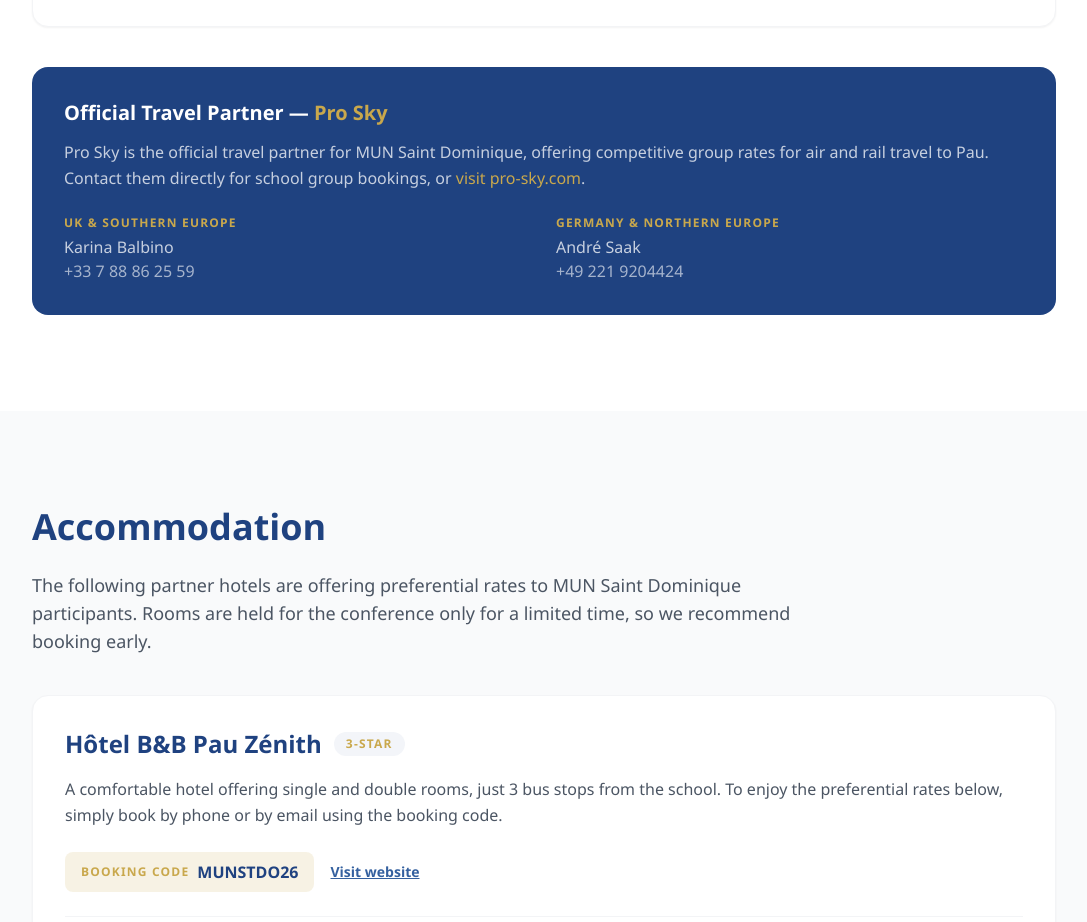
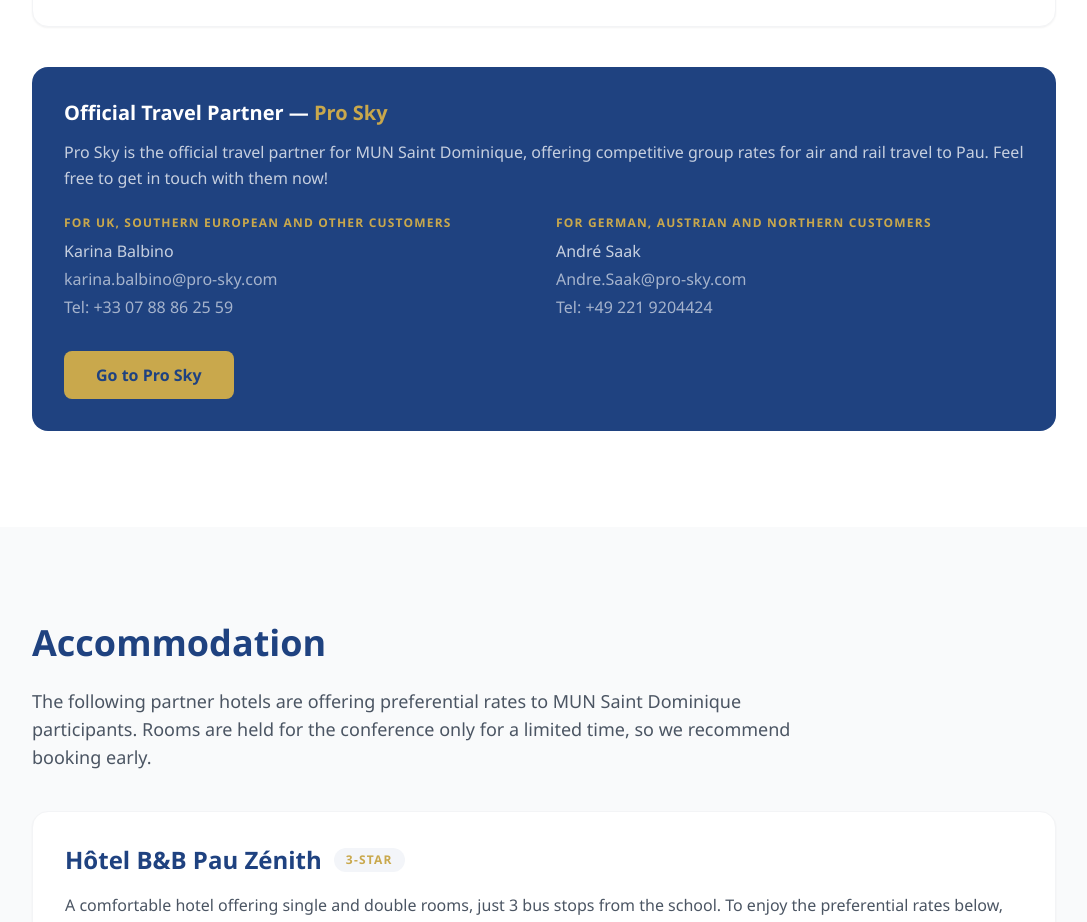
Before and after one commit to gastongabaixtucf8/projet-MUN-saintdo, a Next.js app: page /pau in a window 1280 px wide. Shown: the part 3480-4402 px from the top of the page, without its empty margins (96-1183 px from the left). Built offline with nearby package versions, Linux system fonts and the light colour scheme.

Commit message:
auto-save

```diff
--- a/app/pau/page.tsx
+++ b/app/pau/page.tsx
@@ -220,23 +220,25 @@
             </h3>
             <p className="text-white/75 leading-relaxed mb-6">
               Pro Sky is the official travel partner for MUN Saint Dominique, offering competitive group rates for
-              air and rail travel to Pau. Contact them directly for school group bookings, or{' '}
-              <a href="https://www.pro-sky.com/" target="_blank" rel="noopener noreferrer" className="text-gold hover:underline">
-                visit pro-sky.com
-              </a>.
+              air and rail travel to Pau. Feel free to get in touch with them now!
             </p>
-            <div className="grid sm:grid-cols-2 gap-6">
-              <div>
-                <p className="text-gold font-semibold text-xs uppercase tracking-widest mb-1">UK & Southern Europe</p>
+            <div className="grid sm:grid-cols-2 gap-6 mb-8">
+              <div className="space-y-1">
+                <p className="text-gold font-semibold text-xs uppercase tracking-widest mb-2">For UK, Southern European and other customers</p>
                 <p className="text-white/75">Karina Balbino</p>
-                <a href="tel:+33788862559" className="text-white/60 hover:text-gold transition-colors">+33 7 88 86 25 59</a>
+                <a href="mailto:karina.balbino@pro-sky.com" className="block text-white/60 hover:text-gold transition-colors break-all">karina.balbino@pro-sky.com</a>
+                <a href="tel:+33788862559" className="block text-white/60 hover:text-gold transition-colors">Tel: +33 07 88 86 25 59</a>
               </div>
-              <div>
-                <p className="text-gold font-semibold text-xs uppercase tracking-widest mb-1">Germany & Northern Europe</p>
+              <div className="space-y-1">
+                <p className="text-gold font-semibold text-xs uppercase tracking-widest mb-2">For German, Austrian and Northern customers</p>
                 <p className="text-white/75">André Saak</p>
-                <a href="tel:+492219204424" className="text-white/60 hover:text-gold transition-colors">+49 221 9204424</a>
+                <a href="mailto:Andre.Saak@pro-sky.com" className="block text-white/60 hover:text-gold transition-colors break-all">Andre.Saak@pro-sky.com</a>
+                <a href="tel:+492219204424" className="block text-white/60 hover:text-gold transition-colors">Tel: +49 221 9204424</a>
               </div>
             </div>
+            <a href="https://www.pro-sky.com/" target="_blank" rel="noopener noreferrer" className="btn-primary inline-block">
+              Go to Pro Sky
+            </a>
           </div>
         </div>
       </section>
```
